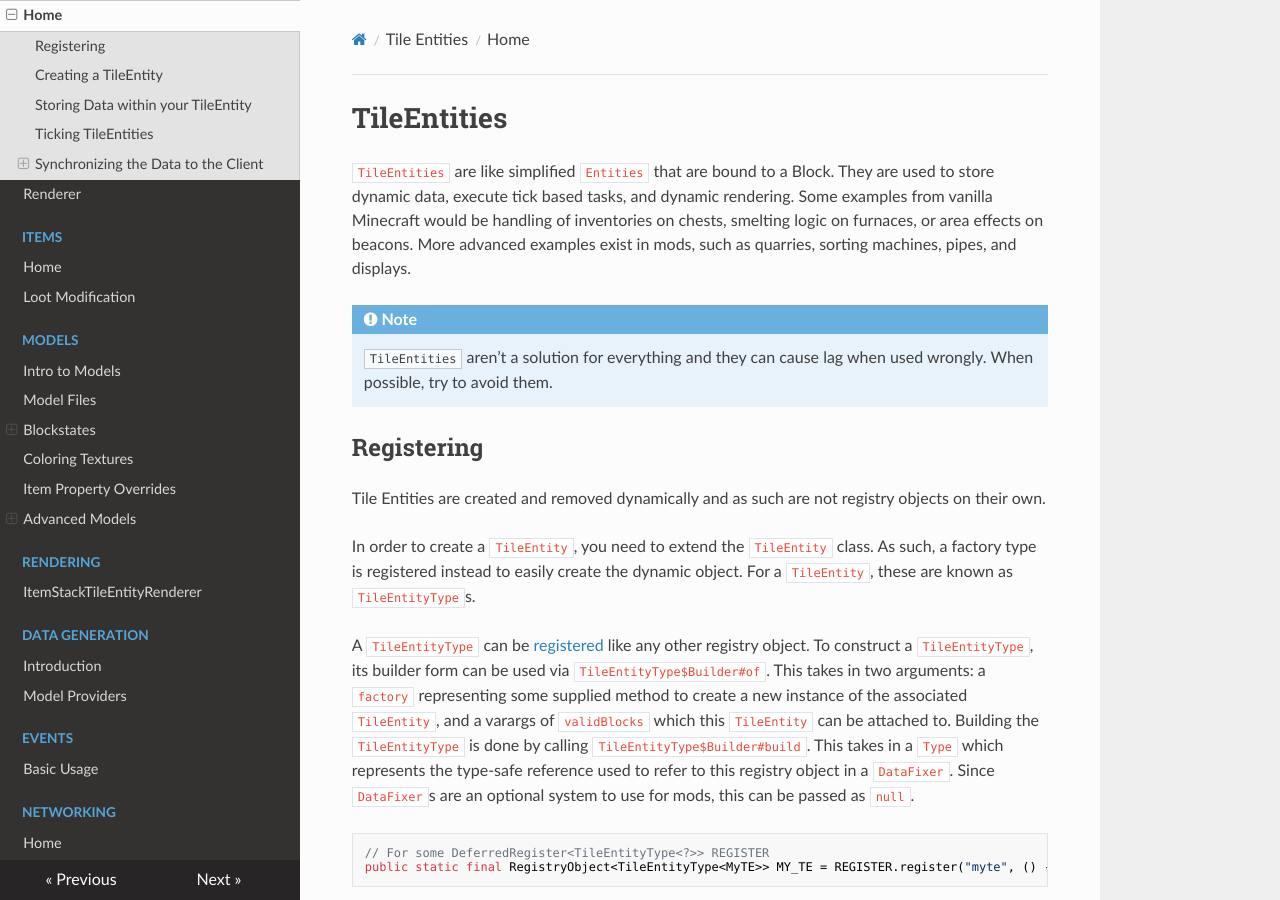
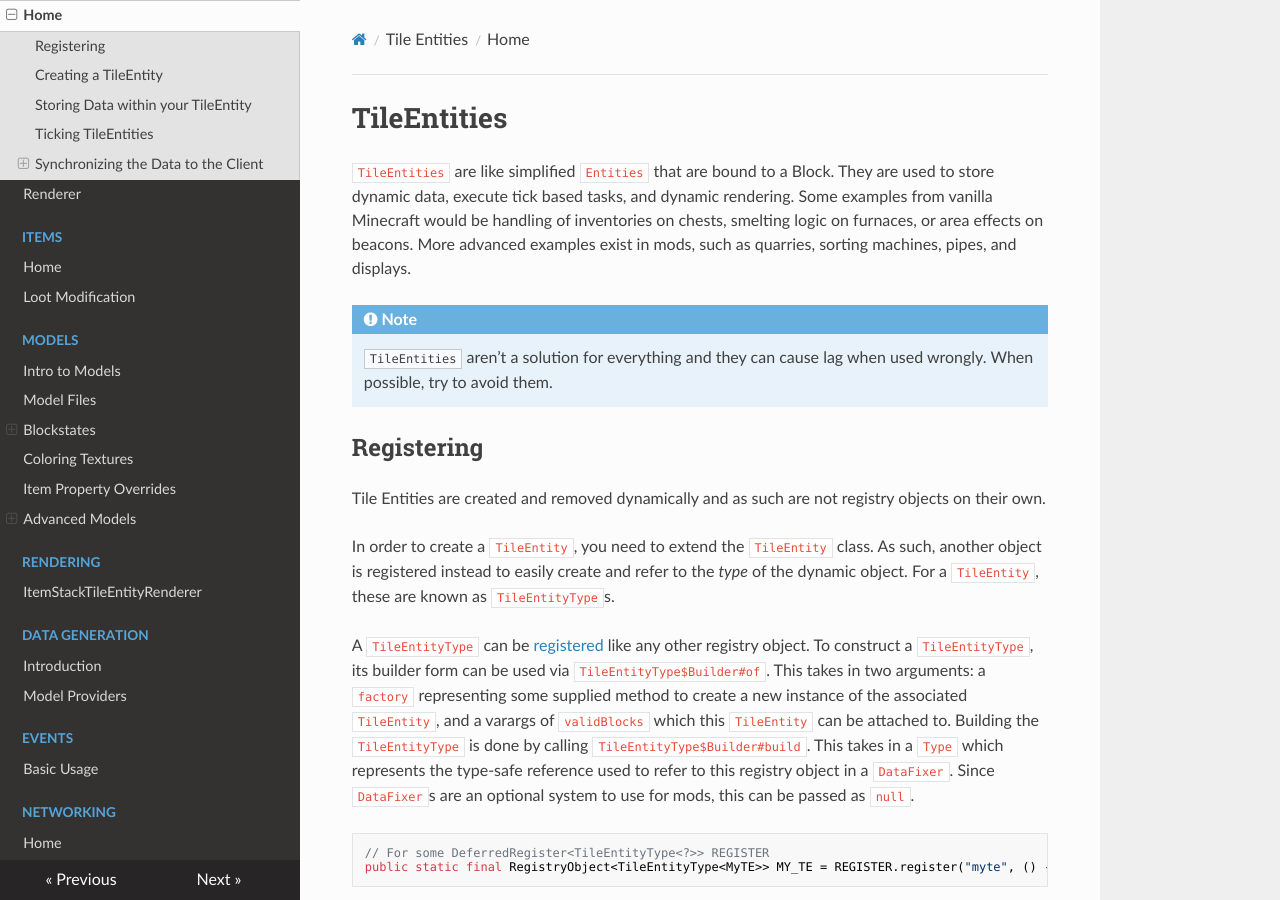
Before and after one commit to MinecraftForge/Documentation, an MkDocs documentation site: the page built from docs/tileentities/tileentity.md, in a window 1280 px wide and 900 px high. Built offline with MkDocs 1.6.1, drawn with Linux system fonts in a browser that asks for light colours; nearby versions of some CDN libraries.

Commit message:
Fix inconsistencies in wording

```diff
--- a/docs/tileentities/tileentity.md
+++ b/docs/tileentities/tileentity.md
@@ -13,7 +13,7 @@ More advanced examples exist in mods, such as quarries, sorting machines, pipes,
 
 Tile Entities are created and removed dynamically and as such are not registry objects on their own.
 
-In order to create a `TileEntity`, you need to extend the `TileEntity` class. As such, a factory type is registered instead to easily create the dynamic object. For a `TileEntity`, these are known as `TileEntityType`s.
+In order to create a `TileEntity`, you need to extend the `TileEntity` class. As such, another object is registered instead to easily create and refer to the *type* of the dynamic object. For a `TileEntity`, these are known as `TileEntityType`s.
 
 A `TileEntityType` can be [registered][registration] like any other registry object. To construct a `TileEntityType`, its builder form can be used via `TileEntityType$Builder#of`. This takes in two arguments: a `factory` representing some supplied method to create a new instance of the associated `TileEntity`, and a varargs of `validBlocks` which this `TileEntity` can be attached to. Building the `TileEntityType` is done by calling `TileEntityType$Builder#build`. This takes in a `Type` which represents the type-safe reference used to refer to this registry object in a `DataFixer`. Since `DataFixer`s are an optional system to use for mods, this can be passed as `null`.
 
```
